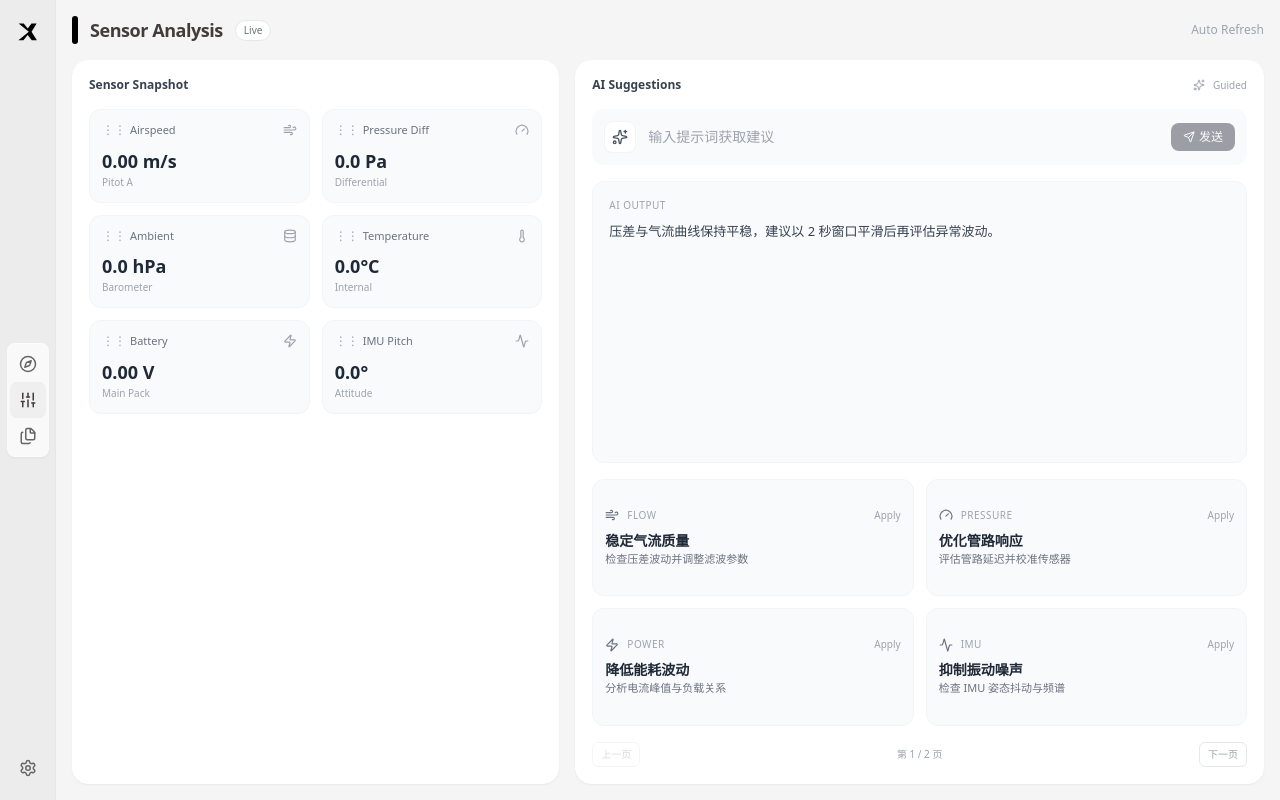
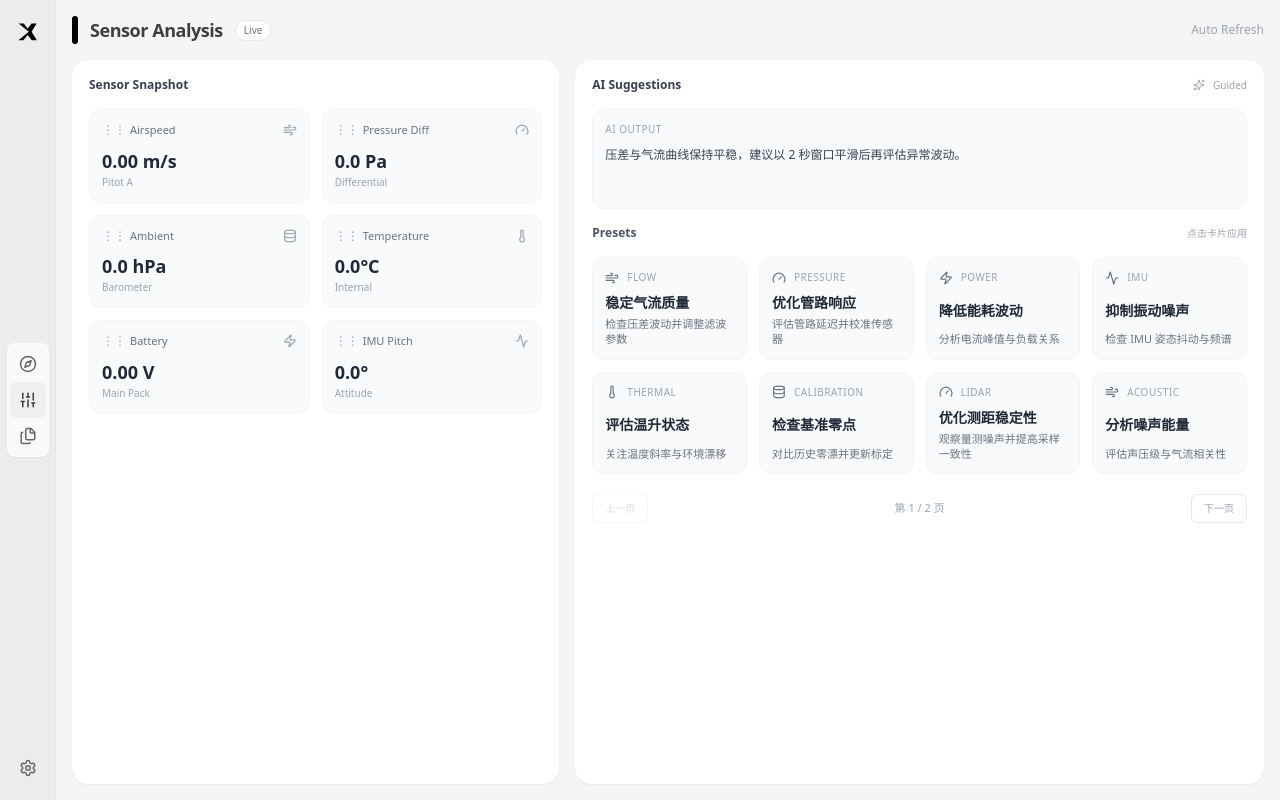
Before and after one commit to aero-smart/aero-smart, a Vue app in the folder panel/: page /control in a window 1280 px wide. Built offline with nearby package versions, Linux system fonts and the light colour scheme; no server answers.

Commit message:
feat(ui): 优化仪表盘和控制面板的视觉布局与交互
- 调整仪表盘风速表尺寸和样式，改进信息卡片设计
- 重构控制面板AI建议区域，移除输入框改为预设卡片
- 增加预设建议数量，优化分页按钮样式和布局

```diff
--- a/panel/src/views/ControlView.vue
+++ b/panel/src/views/ControlView.vue
@@ -38,7 +38,7 @@
       </div>
 
       <div class="lg:col-span-7 flex flex-col gap-4 min-h-0 h-full">
-      <div class="bg-white rounded-2xl p-4 shadow-sm border border-white flex flex-col gap-4 min-h-0 h-full overflow-hidden">
+      <div class="bg-white rounded-2xl p-4 shadow-sm border border-white flex flex-col gap-4 min-h-0 h-full">
           <div class="flex items-center justify-between">
             <div class="text-xs font-bold text-gray-700">AI Suggestions</div>
             <div class="flex items-center gap-2 text-[10px] text-gray-400">
@@ -46,60 +46,43 @@
               Guided
             </div>
           </div>
-          <div class="bg-gray-50 rounded-xl p-3 flex items-center gap-3">
-            <div class="w-8 h-8 rounded-lg bg-white border border-gray-100 flex items-center justify-center text-gray-600">
-              <Sparkles :size="16" />
+          <div class="flex-1 min-h-0 flex flex-col gap-4 overflow-visible">
+            <div class="bg-gray-50 border border-gray-100 rounded-xl p-3 min-h-[100px]">
+              <div class="text-[10px] text-gray-400 uppercase tracking-wider">AI Output</div>
+              <div class="mt-2 text-[12px] text-gray-700 leading-relaxed">{{ aiResult }}</div>
             </div>
-            <input
-              v-model="inputQuery"
-              type="text"
-              placeholder="输入提示词获取建议"
-              class="flex-1 bg-transparent border-none outline-none text-sm text-gray-800 placeholder-gray-400"
-              @keyup.enter="sendQuery"
-            />
-            <button
-              class="px-3 py-1.5 rounded-lg bg-gray-900 text-white text-xs hover:bg-black flex items-center gap-1 disabled:opacity-40 disabled:hover:bg-gray-900"
-              @click="sendQuery"
-              :disabled="!inputQuery.trim()"
-            >
-              <Send :size="12" />
-              发送
-            </button>
-          </div>
-          <div class="flex-1 min-h-0 flex flex-col gap-4">
-            <div class="bg-gray-50 border border-gray-100 rounded-xl p-4 min-h-[140px] flex-1">
-              <div class="text-[10px] text-gray-400 uppercase tracking-wider">AI Output</div>
-              <div class="mt-2 text-[13px] text-gray-700 leading-relaxed">{{ aiResult }}</div>
+            <div class="flex items-center justify-between text-[10px] text-gray-400">
+              <span class="text-xs font-semibold text-gray-600">Presets</span>
+              <span>点击卡片应用</span>
             </div>
-            <div class="grid grid-cols-1 sm:grid-cols-2 gap-3 flex-1 auto-rows-fr">
+            <div class="grid grid-cols-2 lg:grid-cols-4 gap-3 content-start auto-rows-min">
               <button
                 v-for="(item, idx) in pagedSuggestions"
                 :key="idx"
                 @click="applySuggestion(item.prompt)"
-                class="text-left bg-gray-50 border border-gray-100 rounded-xl p-3 hover:bg-white hover:border-gray-200 transition-colors h-full"
+                class="text-left bg-gray-50 border border-gray-100 rounded-xl p-3 hover:bg-white hover:border-gray-200 transition-colors min-h-[96px] flex flex-col justify-between"
               >
                 <div class="flex items-center justify-between">
                   <div class="flex items-center gap-2">
                     <component :is="item.icon" :size="14" class="text-gray-500" />
                     <span class="text-[10px] text-gray-400 uppercase tracking-wider">{{ item.category }}</span>
                   </div>
-                  <span class="text-[10px] text-gray-400">Apply</span>
                 </div>
-                <div class="mt-2 text-sm font-semibold text-gray-800">{{ item.title }}</div>
-                <div class="text-[11px] text-gray-500">{{ item.detail }}</div>
+                <div class="mt-2 text-sm font-semibold text-gray-800 leading-snug">{{ item.title }}</div>
+                <div class="text-[11px] text-gray-500 mt-1 leading-snug">{{ item.detail }}</div>
               </button>
             </div>
-            <div class="flex items-center justify-between text-[10px] text-gray-400">
+            <div class="flex items-center justify-between text-[10px] text-gray-400 pt-1">
               <button
-                class="px-2 py-1 rounded-md border border-gray-200 hover:bg-gray-100 disabled:opacity-40 disabled:hover:bg-white"
+                class="px-3 py-1.5 rounded-md border border-gray-200 hover:bg-gray-100 disabled:opacity-40 disabled:hover:bg-white"
                 @click="prevPage"
                 :disabled="currentPage === 1"
               >
                 上一页
               </button>
-              <span class="flex-1 text-center">第 {{ currentPage }} / {{ totalPages }} 页</span>
+              <span class="flex-1 text-center text-[11px]">第 {{ currentPage }} / {{ totalPages }} 页</span>
               <button
-                class="px-2 py-1 rounded-md border border-gray-200 hover:bg-gray-100 disabled:opacity-40 disabled:hover:bg-white"
+                class="px-3 py-1.5 rounded-md border border-gray-200 hover:bg-gray-100 disabled:opacity-40 disabled:hover:bg-white"
                 @click="nextPage"
                 :disabled="currentPage === totalPages"
               >
@@ -117,15 +100,14 @@
 import { ref, computed } from 'vue'
 import { useDeviceStore } from '@/stores/device'
 import { storeToRefs } from 'pinia'
-import { Sparkles, Send, Wind, Gauge, Thermometer, Database, Zap, Activity } from 'lucide-vue-next'
+import { Sparkles, Wind, Gauge, Thermometer, Database, Zap, Activity } from 'lucide-vue-next'
 
 const store = useDeviceStore()
 const { airspeed, pressureDiff, env, battery, imu, lidar, acoustic } = storeToRefs(store)
 
-const inputQuery = ref('')
 const aiResult = ref('压差与气流曲线保持平稳，建议以 2 秒窗口平滑后再评估异常波动。')
 const currentPage = ref(1)
-const suggestionsPerPage = 4
+const suggestionsPerPage = 8
 
 type SensorOption = {
   id: string
@@ -222,6 +204,20 @@ const suggestions = [
     title: '分析噪声能量',
     detail: '评估声压级与气流相关性',
     prompt: '分析当前声学噪声的主要特征'
+  },
+  {
+    icon: Activity,
+    category: 'Stability',
+    title: '评估控制稳定性',
+    detail: '观察姿态变化并检查控制抖动',
+    prompt: '分析姿态控制稳定性与调参方向'
+  },
+  {
+    icon: Zap,
+    category: 'Maintenance',
+    title: '检查能耗基线',
+    detail: '对比日均功耗并定位异常',
+    prompt: '给出功耗异常排查路径与建议'
   }
 ]
 
@@ -235,8 +231,7 @@ const pagedSuggestions = computed(() => {
 })
 
 function applySuggestion(prompt: string) {
-  inputQuery.value = prompt
-  sendQuery()
+  aiResult.value = `${prompt}。建议结合当前传感器趋势判断是否需要进一步实验。`
 }
 
 function prevPage() {
@@ -247,10 +242,4 @@ function nextPage() {
   if (currentPage.value < totalPages.value) currentPage.value += 1
 }
 
-function sendQuery() {
-  if (!inputQuery.value.trim()) return
-  aiResult.value = `已接收：${inputQuery.value}。建议结合当前传感器趋势判断是否需要进一步实验。`
-  inputQuery.value = ''
-}
-
 </script>
--- a/panel/src/views/DashboardView.vue
+++ b/panel/src/views/DashboardView.vue
@@ -51,21 +51,21 @@
           <div class="text-xs font-bold text-gray-700">Wind Speed Display</div>
 
           <!-- Gauge -->
-          <div class="flex-1 relative min-h-[180px] w-full overflow-visible">
+          <div class="flex-1 relative min-h-[240px] w-full overflow-visible pb-2">
             <div ref="gaugeChartEl" class="absolute inset-0 w-full h-full z-0"></div>
           </div>
 
           <!-- Bottom Info -->
-          <div class="grid grid-cols-2 gap-3">
-            <div class="bg-gray-50 p-2 rounded-lg border border-gray-100">
-              <span class="text-[10px] text-gray-500 block">Wind Direction</span>
-              <span class="text-sm font-bold text-gray-800">19°</span>
+          <div class="flex flex-col gap-3">
+            <div class="rounded-xl border border-gray-100 bg-gradient-to-br from-gray-50 to-white p-3">
+              <div class="text-[10px] text-gray-500 uppercase tracking-wider">Wind Direction</div>
+              <div class="mt-1 text-base font-semibold text-gray-800">19°</div>
             </div>
-            <div class="bg-gray-50 p-2 rounded-lg border border-gray-100">
-              <span class="text-[10px] text-gray-500 block whitespace-nowrap">Avg Speed</span>
-              <span class="text-sm font-bold text-gray-800"
-                >{{ stats.avgSpeed.toFixed(1) }} m/s</span
-              >
+            <div class="rounded-xl border border-gray-100 bg-gradient-to-br from-gray-50 to-white p-3">
+              <div class="text-[10px] text-gray-500 uppercase tracking-wider">Avg Speed</div>
+              <div class="mt-1 text-base font-semibold text-gray-800">
+                {{ stats.avgSpeed.toFixed(1) }} m/s
+              </div>
             </div>
           </div>
         </div>
@@ -359,7 +359,7 @@ function initCharts() {
         {
           type: 'gauge',
           center: ['50%', '55%'],
-          radius: '90%',
+          radius: '85%',
           startAngle: 200,
           endAngle: -20,
           min: 0,
@@ -369,33 +369,33 @@ function initCharts() {
           progress: { show: true, width: 8 },
           pointer: { show: true, length: '55%', width: 4 },
           axisLine: { lineStyle: { width: 8, color: [[1, '#e5e7eb']] } },
-          axisTick: { distance: -12, length: 4, lineStyle: { color: '#999', width: 1 } },
-          splitLine: { distance: -12, length: 8, lineStyle: { color: '#999', width: 2 } },
-          axisLabel: { distance: -16, color: '#666', fontSize: 10 },
+          axisTick: { distance: -10, length: 4, lineStyle: { color: '#999', width: 1 } },
+          splitLine: { distance: -10, length: 8, lineStyle: { color: '#999', width: 2 } },
+          axisLabel: { distance: -12, color: '#666', fontSize: 8 },
           anchor: {
             show: true,
             showAbove: true,
-            size: 8,
+            size: 6,
             itemStyle: { borderWidth: 2, borderColor: '#333' },
           },
           detail: {
             valueAnimation: true,
-            fontSize: 30,
+            fontSize: 24,
             fontWeight: 'bold',
             color: '#1f2937',
             offsetCenter: [0, '40%'],
             formatter: (val: number) => `{value|${val.toFixed(1)}}\n{unit|m/s}`,
             rich: {
               value: {
-                fontSize: 30,
+                fontSize: 24,
                 fontWeight: 'bold',
                 color: '#1f2937',
-                lineHeight: 30,
+                lineHeight: 24,
               },
               unit: {
-                fontSize: 12,
+                fontSize: 10,
                 color: '#6b7280',
-                lineHeight: 20,
+                lineHeight: 14,
                 padding: [5, 0, 0, 0],
               },
             },
```
